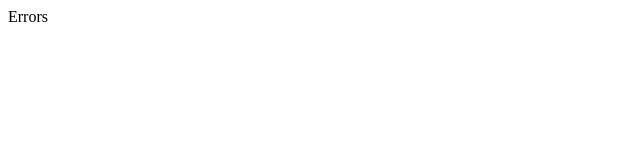
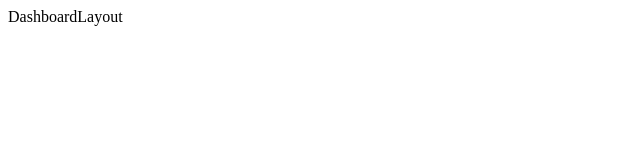
Before and after one commit to fhpantho/frontend-intern-job-task, a React (Vite) app: page /dashboard in a window 1280 px wide. Before the commit this address had no page. Shown: the top 160 px of the page, without its empty margins (0-640 px from the left). Built offline with nearby package versions, Linux system fonts and the light colour scheme.

Commit message:
added the DashBoard route

```diff
--- a/src/Routers/Router.jsx
+++ b/src/Routers/Router.jsx
@@ -1,6 +1,7 @@
 import { createBrowserRouter } from "react-router";
 import Login from "../pages/Login";
 import Error from "../pages/Error";
+import DashboardLayout from "../pages/DashboardLayout";
 
 export const router = createBrowserRouter(
     [
@@ -8,7 +9,17 @@ export const router = createBrowserRouter(
         {
             path: "/",
             Component: Login,
-            errorElement:<Error></Error>
+            errorElement:<Error></Error>,
+
+
+        },
+        // the Dashboard Page after succesfully login
+        {
+            path : "/dashboard",
+            Component :DashboardLayout,
+            children:[
+
+            ]
 
         }
     ]
--- /dev/null
+++ b/src/pages/DashboardLayout.jsx
@@ -0,0 +1,11 @@
+import React from 'react';
+
+const DashboardLayout = () => {
+    return (
+        <div>
+            DashboardLayout
+        </div>
+    );
+};
+
+export default DashboardLayout;
```
